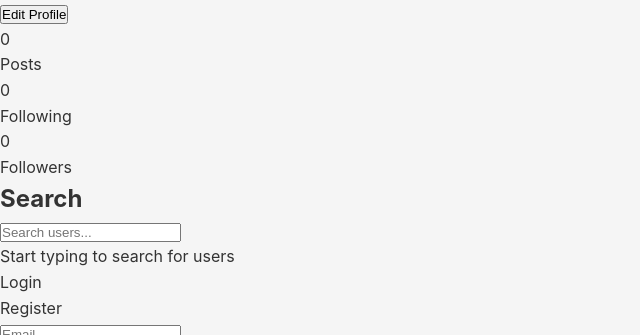
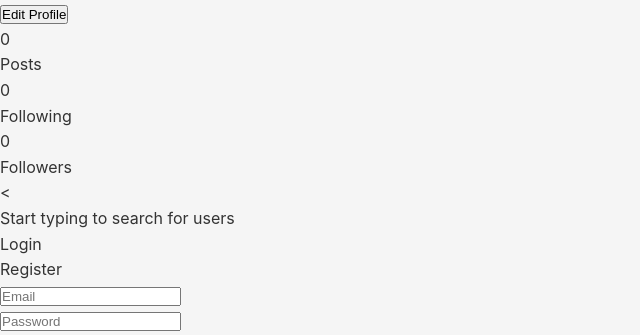
Before and after one commit to SupremeAmer/My-crush, a plain HTML site: page index.html in a window 1280 px wide. Shown: the part 465-800 px from the top of the page, without its empty margins (0-640 px from the left). Drawn offline with Linux system fonts and the light colour scheme; a script that the page names is missing.

Commit message:
Update index.html

```diff
--- a/index.html
+++ b/index.html
@@ -158,12 +158,7 @@
             </div>
         </section>
 
-        <!-- Search Page -->
-        <section id="searchPage" class="page">
-            <h2 class="text-center">Search</h2>
-            <div class="search-container">
-                <input type="text" class="search-input" id="searchInput" placeholder="Search users...">
-            </div>
+        <
             <div id="searchResults">
                 <p class="text-center">Start typing to search for users</p>
             </div>
```
